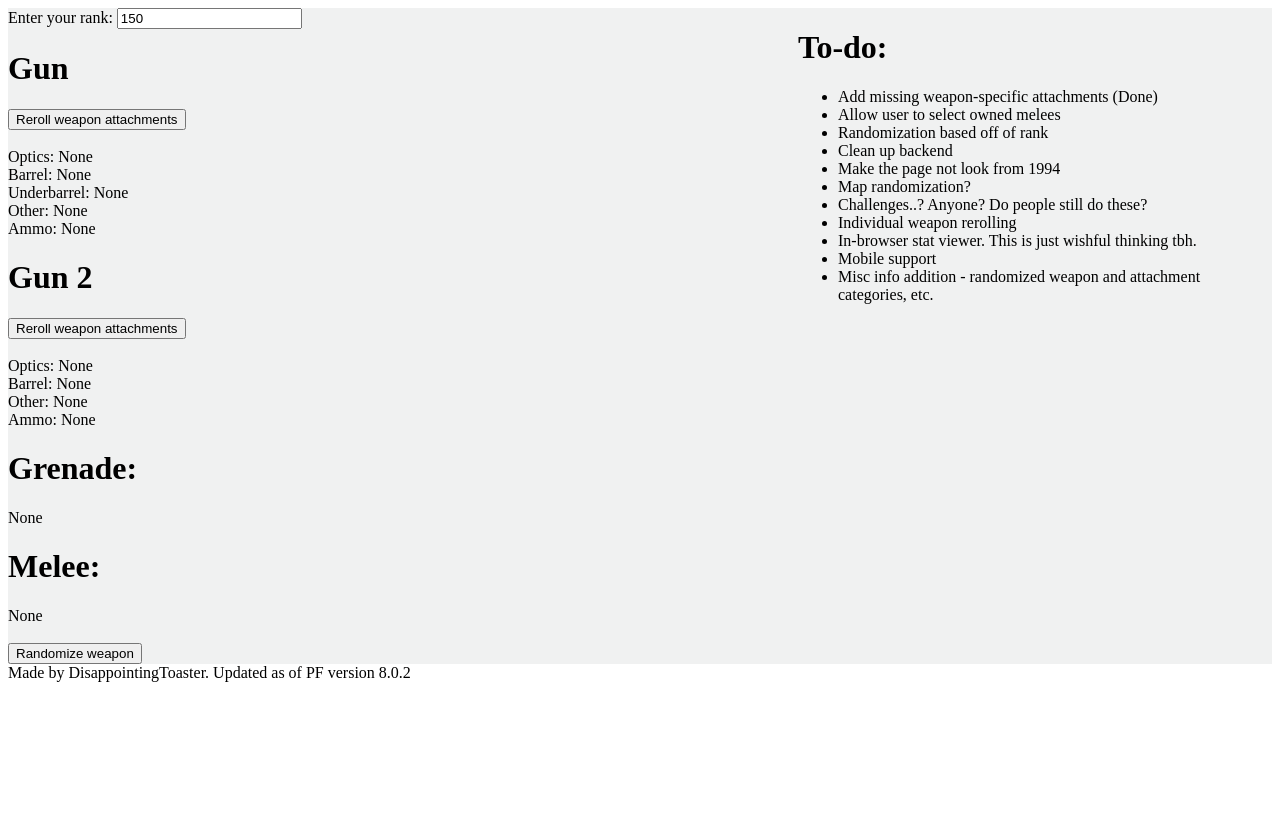
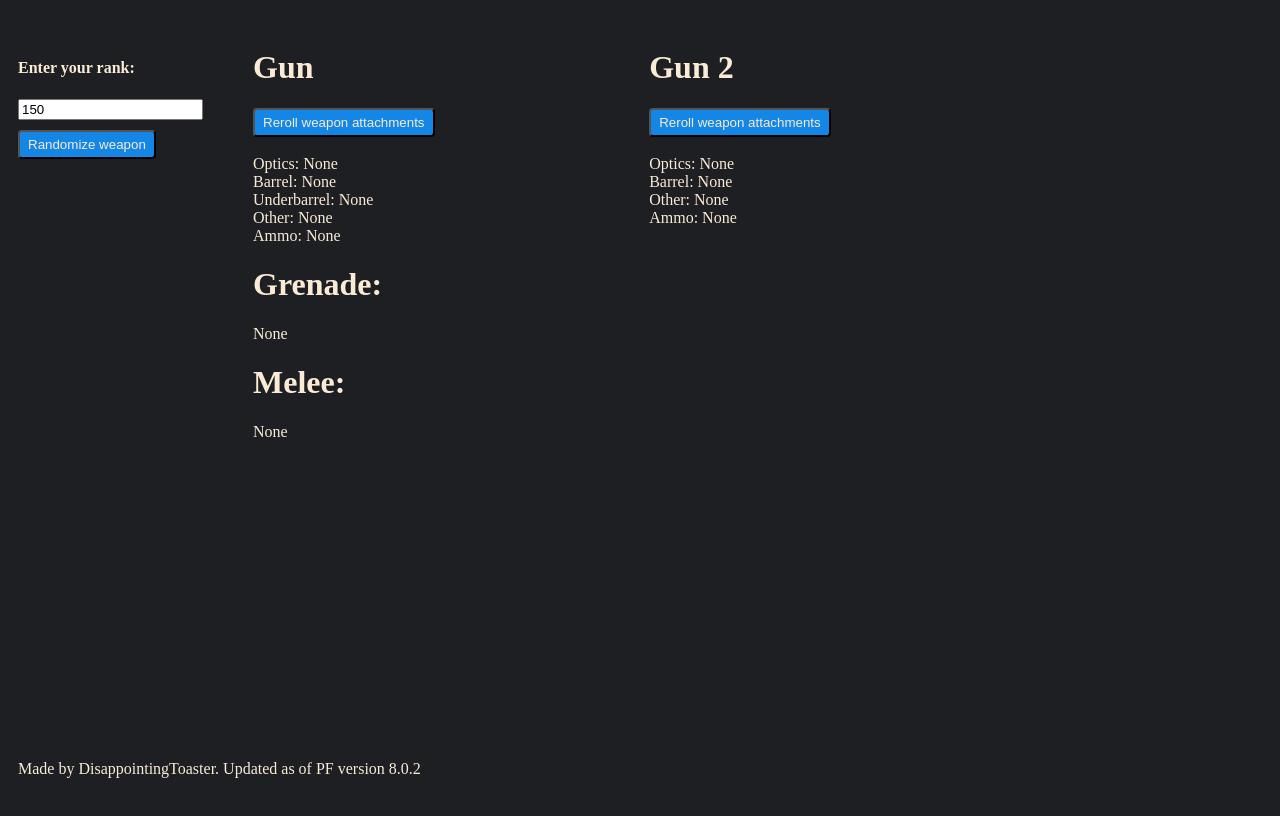
Before and after one commit to DisappointingToaster/PFRandomizer, a plain HTML site: page index.html in a window 1280 px wide. Drawn offline with Linux system fonts and the light colour scheme.

Commit message:
visual changes

```diff
--- a/index.html
+++ b/index.html
@@ -10,16 +10,18 @@
 <body>
     <div class="mainWrapper">
         <div class="weaponRandomizer">
-            <div>
-                <label>Enter your rank: </label><input id="userRank" type="number" value="150">
+            <div class="rankBox">
+                <H4>Enter your rank: </H4><input id="userRank" type="number" value="150">
+                    <br>
+                    <button id="randButton" class="button">Randomize weapon</button>
             </div>
             <div>
                 <h3 id="primaryError" style="color:red"></h3>
                 <h3 id="secondaryError" style="color:red"></h3>
             </div>
-            <div>
+            <div class="gunDisplay">
                 <h1 id="name1">Gun</h1>
-                <button id="primaryAttachments">Reroll weapon attachments</button>
+                <button id="primaryAttachments" class="button">Reroll weapon attachments</button>
                 <br>
                 <br>
                 <div>
@@ -37,10 +39,16 @@
                 <div>
                     <span>Ammo: </span><span id="PAmmo">None</span>
                 </div>
+                <div>
+                    <h1 >Grenade: </h1> <span id="Grenade">None</span>
+                </div>
+                <div>
+                    <h1 >Melee: </h1> <span id="Melee">None</span>
+                </div>
             </div>
-            <div>
+            <div class="gunDisplay">
                 <h1 id="name2">Gun 2</h1>
-                <button id="secondaryAttachments">Reroll weapon attachments</button>
+                <button id="secondaryAttachments" class="button">Reroll weapon attachments</button>
                 <br>
                 <br>
                 <div>
@@ -55,55 +63,8 @@
                 <div>
                     <span>Ammo: </span><span id="SAmmo">None</span>
                 </div>
-                <div>
-                    <h1 >Grenade: </h1> <span id="Grenade">None</span>
-                </div>
-                <div>
-                    <h1 >Melee: </h1> <span id="Melee">None</span>
-                </div>
             </div>
-            <div>
-                <br>
-                <button id="randButton">Randomize weapon</button>
-            </div>
-        </div>
-        <div class="to-do">
-            <h1>To-do:</h1>
-            <ul>
-                <li>
-                    Add missing weapon-specific attachments (Done)
-                </li>
-                <li>
-                    Allow user to select owned melees
-                </li>
-                <li>
-                    Randomization based off of rank
-                </li>
-                <li>
-                    Clean up backend
-                </li>
-                <li>
-                    Make the page not look from 1994
-                </li>
-                <li>
-                    Map randomization?
-                </li>
-                <li>
-                    Challenges..? Anyone? Do people still do these?
-                </li>
-                <li>
-                    Individual weapon rerolling
-                </li>
-                <li>
-                    In-browser stat viewer. This is just wishful thinking tbh.
-                </li>
-                <li>
-                    Mobile support
-                </li>
-                <li>
-                    Misc info addition - randomized weapon and attachment categories, etc.
-                </li>
-            </ul>
+
         </div>
     </div>
     <script src="randomizer.js" type="module"></script>
--- a/style.css
+++ b/style.css
@@ -1,11 +1,44 @@
 .mainWrapper{
     display: flex;
     justify-content: baseline;
-    background-color: rgba(223, 225, 225, 0.47);
 }
-.to-do{
-    width: 60%;
-}
+
 .weaponRandomizer{
     width: 100%;
+    display: flex;
+
 }
+body{
+    background-color: #1E1F22;
+    color: antiquewhite;
+    min-height: 100vh;
+    padding-left: 10px;
+    padding-top: 10px;
+}
+.button{
+    border-radius: 4px;
+    text-decoration: none;
+    padding: 5px 8px;
+    background-color: rgb(20, 135, 230);
+    text-decoration: none;
+    color: antiquewhite;
+}
+.gunDisplay{
+    width: 30%;
+    padding-top: 10px;
+    padding-left: 20px
+}
+footer{
+    position: absolute;
+    bottom: 0;
+    width: 100%;
+    height: 2.5rem;
+}
+
+input{
+    margin-bottom: 10px;
+}
+.rankBox{
+    margin-right: 30px;
+    margin-top: 20px;
+}
```
